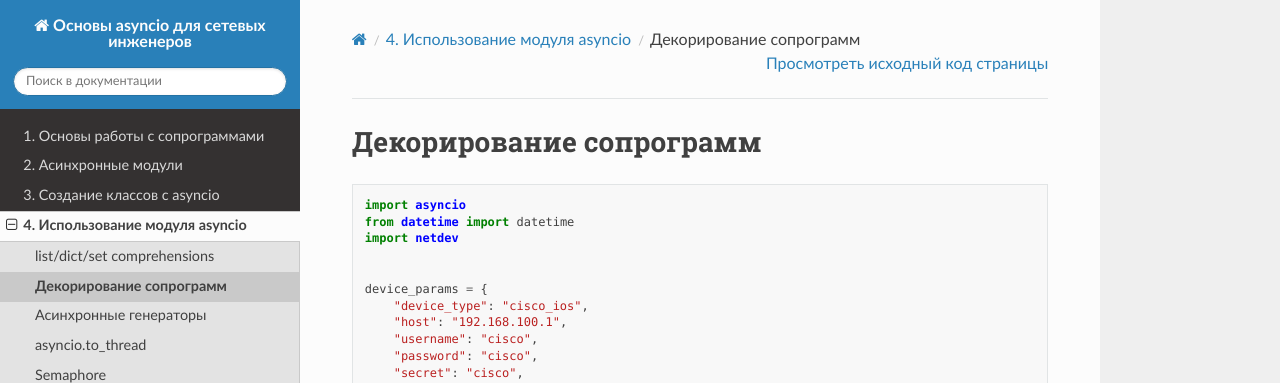
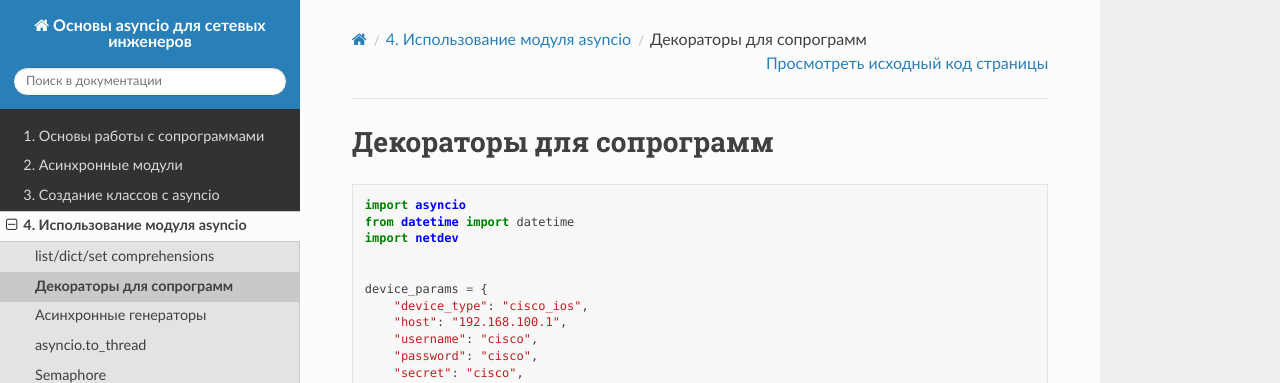
Before and after one commit to natenka/asyncpyneng-book, a Sphinx documentation site: the page built from docs/source/book/using_asyncio/decorator.rst, in a window 1280 px wide and 970 px high. Shown: the top 383 px of the window. Built offline with Sphinx 7.4.7 and the Read the Docs theme 2.0.0, drawn with Linux system fonts in a browser that asks for light colours; pages that are not in the unit, such as notebooks, are missing from menus.

Commit message:
add chapters draft

```diff
--- a/docs/source/book/using_asyncio/decorator.rst
+++ b/docs/source/book/using_asyncio/decorator.rst
@@ -1,4 +1,4 @@
-Декорирование сопрограмм
+Декораторы для сопрограмм
 ========================
 
 .. code:: python
```
